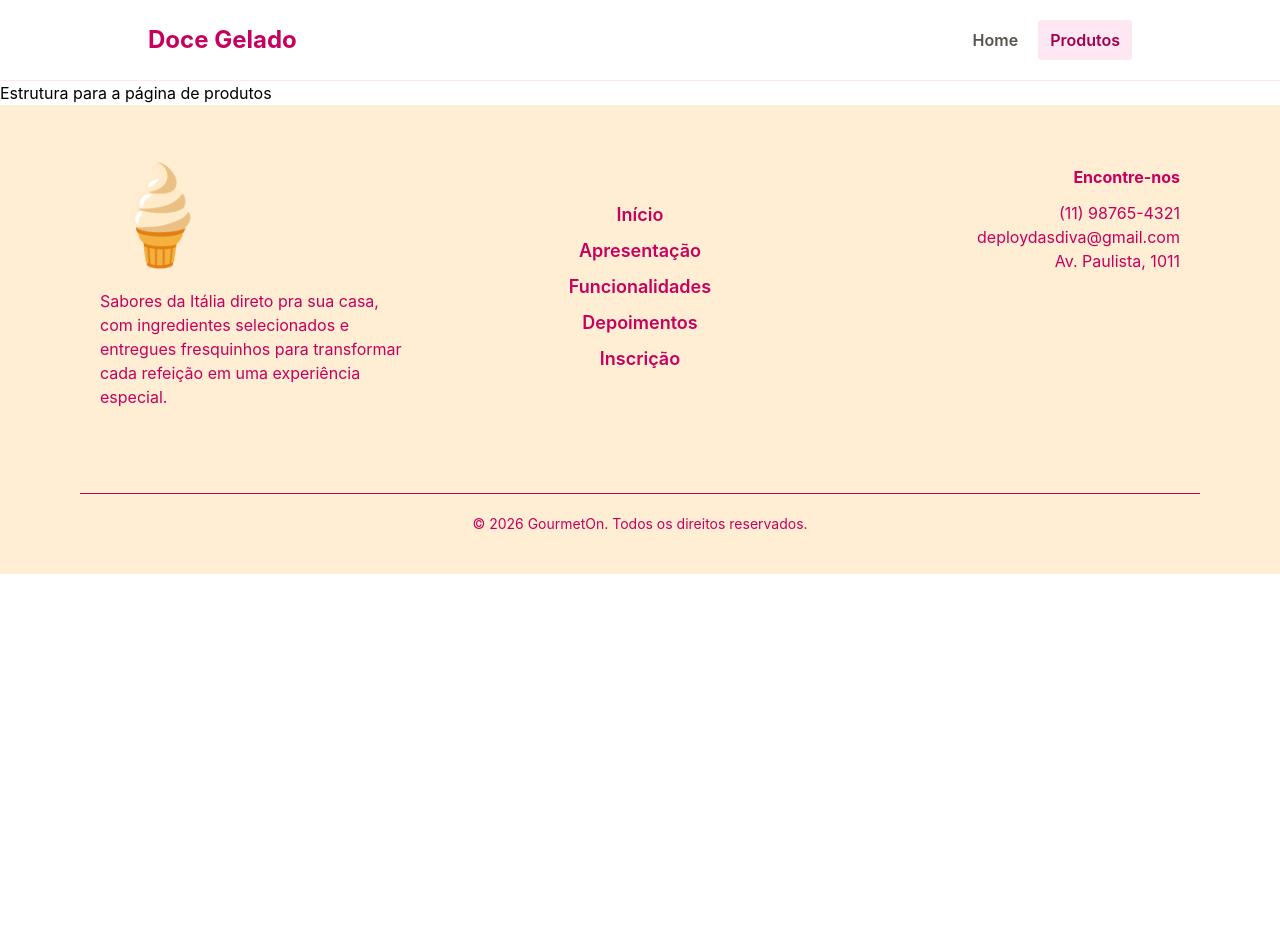
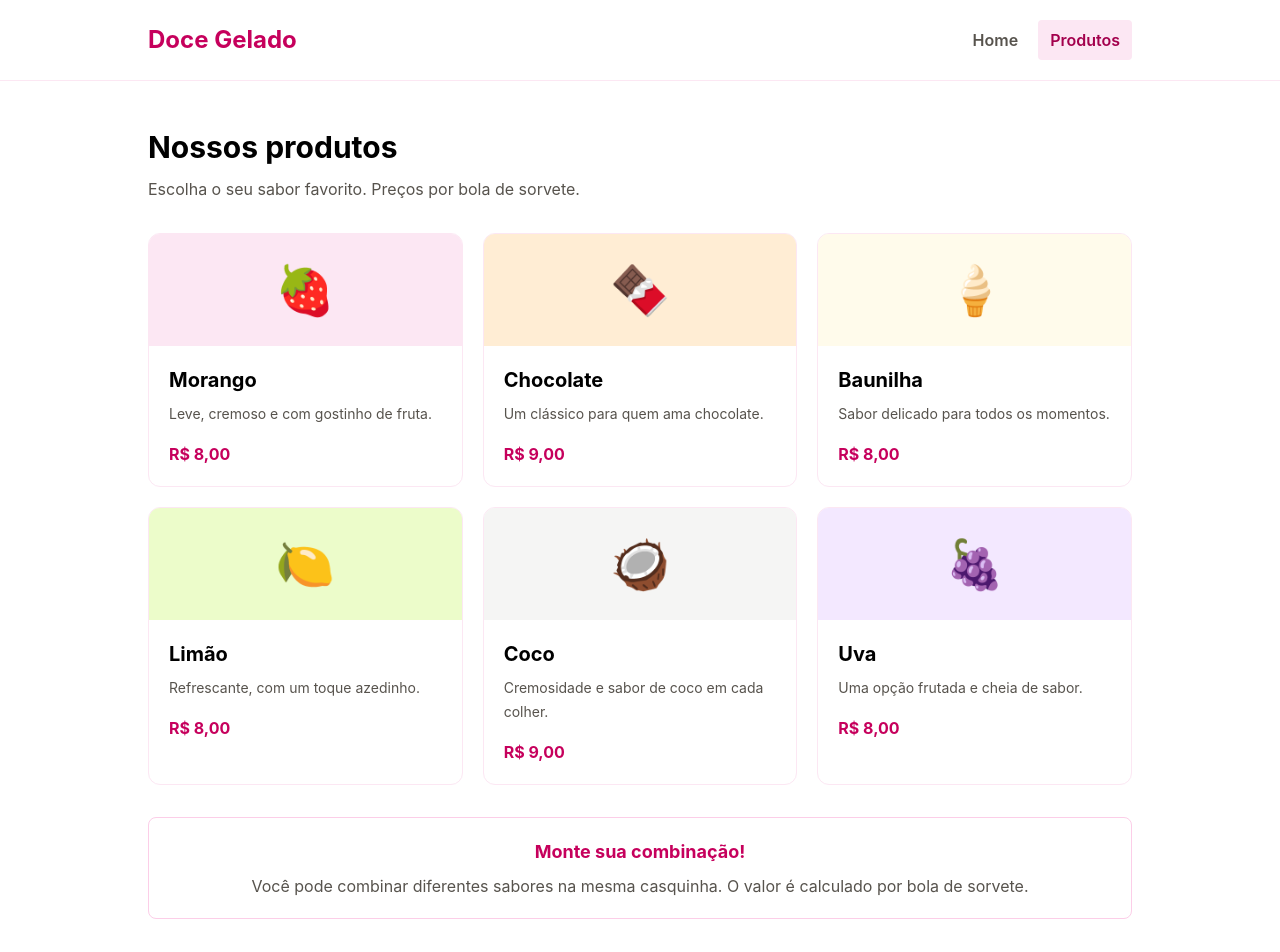
Before and after one commit to Deploy-divas/loja-de-sorvete, a React (Vite) app: page /produtos in a window 1280 px wide. Shown: the top 952 px of the page. Before the commit the page ends 800 px from the top, so only its background shows below. Built offline with nearby package versions, Linux system fonts and the light colour scheme.

Commit message:
Feat/produtos pr (#4)
* feat: adicionando corpo e estilo ao footer (#2)

Co-authored-by: Beatriz Mantovani

* feat: adiciona cards

* feat: adiciona produtos

* feat: adiciona informacao sobre adicao de sabores

---------

Co-authored-by: Laura Sampaio Neves <sampaiolaura55@gmail.com>

```diff
--- /dev/null
+++ b/src/components/Card.jsx
@@ -0,0 +1,16 @@
+export default function Card({ nome, descricao, preco, emoji, cor }) {
+  return (
+    <article className="overflow-hidden rounded-xl border border-pink-100 bg-white">
+      <div className={`flex h-28 items-center justify-center text-5xl ${cor}`}>
+        <span role="img" aria-label={`Sabor ${nome}`}>{emoji}</span>
+      </div>
+      <div className="p-5">
+        <h2 className="text-xl font-bold">{nome}</h2>
+        <p className="mt-2 text-sm leading-6 text-stone-600">{descricao}</p>
+        <p className="mt-4 font-bold text-pink-700">
+          {preco.toLocaleString('pt-BR', { style: 'currency', currency: 'BRL' })}
+        </p>
+      </div>
+    </article>
+  );
+}
--- a/src/pages/Produtos.jsx
+++ b/src/pages/Produtos.jsx
@@ -1,11 +1,32 @@
-import React from "react";
+import Card from '../components/Card';
 
-const Produtos = () => {
+const produtos = [
+  { id: 1, nome: 'Morango', descricao: 'Leve, cremoso e com gostinho de fruta.', preco: 8, emoji: '🍓', cor: 'bg-pink-100' },
+  { id: 2, nome: 'Chocolate', descricao: 'Um clássico para quem ama chocolate.', preco: 9, emoji: '🍫', cor: 'bg-orange-100' },
+  { id: 3, nome: 'Baunilha', descricao: 'Sabor delicado para todos os momentos.', preco: 8, emoji: '🍦', cor: 'bg-amber-50' },
+  { id: 4, nome: 'Limão', descricao: 'Refrescante, com um toque azedinho.', preco: 8, emoji: '🍋', cor: 'bg-lime-100' },
+  { id: 5, nome: 'Coco', descricao: 'Cremosidade e sabor de coco em cada colher.', preco: 9, emoji: '🥥', cor: 'bg-stone-100' },
+  { id: 6, nome: 'Uva', descricao: 'Uma opção frutada e cheia de sabor.', preco: 8, emoji: '🍇', cor: 'bg-purple-100' },
+];
+
+export default function Produtos() {
   return (
-    <div>
-      <p>Estrutura para a página de produtos</p>
-    </div>
+    <section className="mx-auto max-w-5xl px-5 py-12" aria-labelledby="titulo-produtos">
+      <h1 id="titulo-produtos" className="text-3xl font-bold">Nossos produtos</h1>
+      <p className="mt-3 text-stone-600">Escolha o seu sabor favorito. Preços por bola de sorvete.</p>
+      <div className="mt-8 grid gap-5 sm:grid-cols-2 lg:grid-cols-3">
+        {produtos.map((produto) => <Card key={produto.id} {...produto} />)}
+      </div>
+      <div className="mt-8 rounded-lg border border-pink-200 bg-white p-5 text-center">
+        <h2 className="text-lg font-bold text-pink-700">
+          Monte sua combinação!
+        </h2>
+
+        <p className="mt-2 text-stone-600">
+          Você pode combinar diferentes sabores na mesma casquinha.
+          O valor é calculado por bola de sorvete.
+        </p>
+      </div>
+    </section>
   );
-};
-
-export default Produtos;
+}
```
